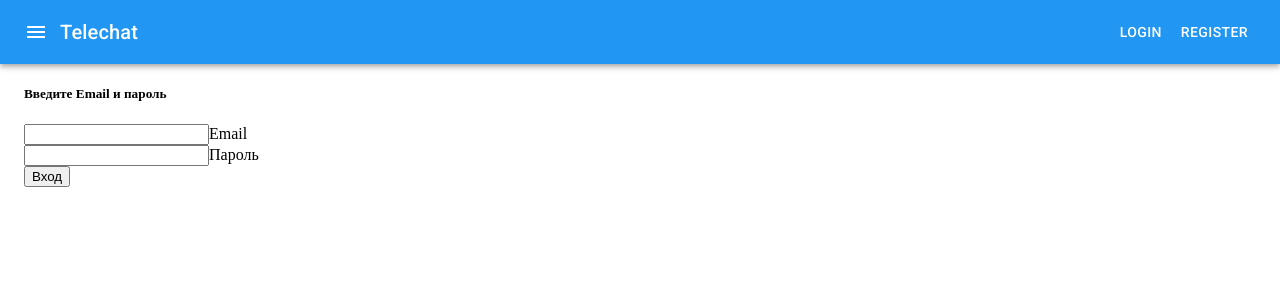
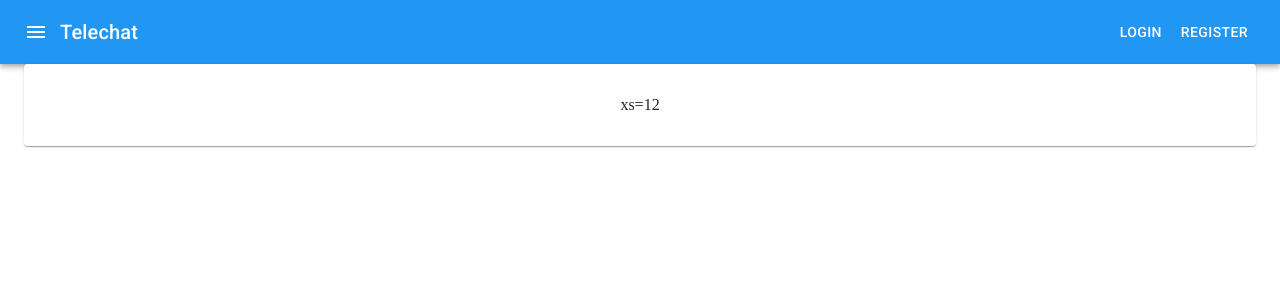
Before and after one commit to zpboff/telechat, a React (Create React App) app in the folder client/: page /login in a window 1280 px wide. Shown: the top 300 px of the page. Built offline with nearby package versions, Linux system fonts and the light colour scheme; no server answers.

Commit message:
login grid

```diff
--- a/client/src/components/auth/Login.js
+++ b/client/src/components/auth/Login.js
@@ -4,6 +4,8 @@ import { login } from "../../actions/auth";
 import PropTypes from "prop-types";
 import classnames from "classnames";
 import { withRouter } from 'react-router-dom'
+import Grid from '@material-ui/core/Grid';
+import Paper from '@material-ui/core/Paper';
 
 class Login extends Component {
     constructor(props) {
@@ -46,6 +48,16 @@ class Login extends Component {
 
     render() {
         var { email, password, errors } = this.state;
+
+        return (
+            <div className='grow'>
+                <Grid container spacing={3}>
+                    <Grid item xs={12}>
+                        <Paper className='paper'>xs=12</Paper>
+                    </Grid>
+                </Grid>
+            </div>
+        )
         return (
             <div className="container">
                 <h5>Введите Email и пароль</h5>
--- a/client/src/reducers/authReducer.js
+++ b/client/src/reducers/authReducer.js
@@ -1,7 +1,12 @@
 import { AuthActions } from '../constants/actions';
 import ValidationHelper from '../helpers/validation'
 
-export default (state = {}, action) => {
+const initialState = {
+	errors: {},
+	isAuthenticated: false
+}
+
+export default (state = initialState, action) => {
 	switch (action.type) {
 		case AuthActions.SET_CURRENT_USER:
 			return {
--- a/client/src/styles/index.css
+++ b/client/src/styles/index.css
@@ -5,3 +5,12 @@ body {
 a, a:visited {
     text-decoration: none;
 }
+
+.grow {
+    flex-grow: 1;
+}
+
+.paper {
+    padding: 2em;
+    text-align: center;
+}
--- a/client/src/styles/navbar.css
+++ b/client/src/styles/navbar.css
@@ -4,10 +4,6 @@
 
 .menu-btn {
     margin: 2em;
-}
-
-.grow {
-    flex-grow: 1;
 }
 
 .section-desktop {
```
